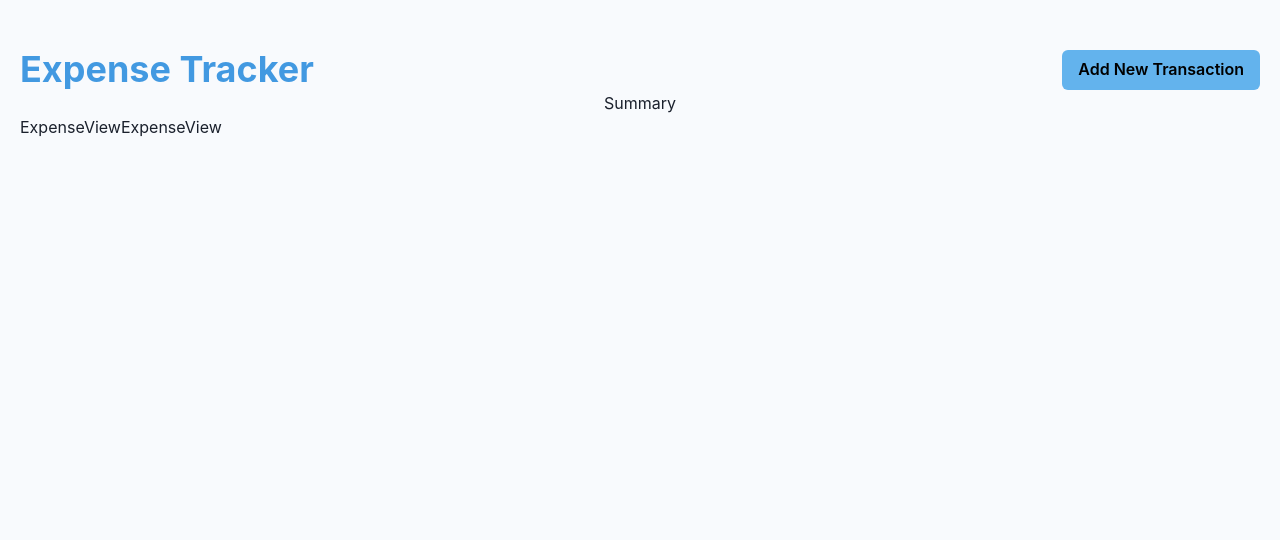
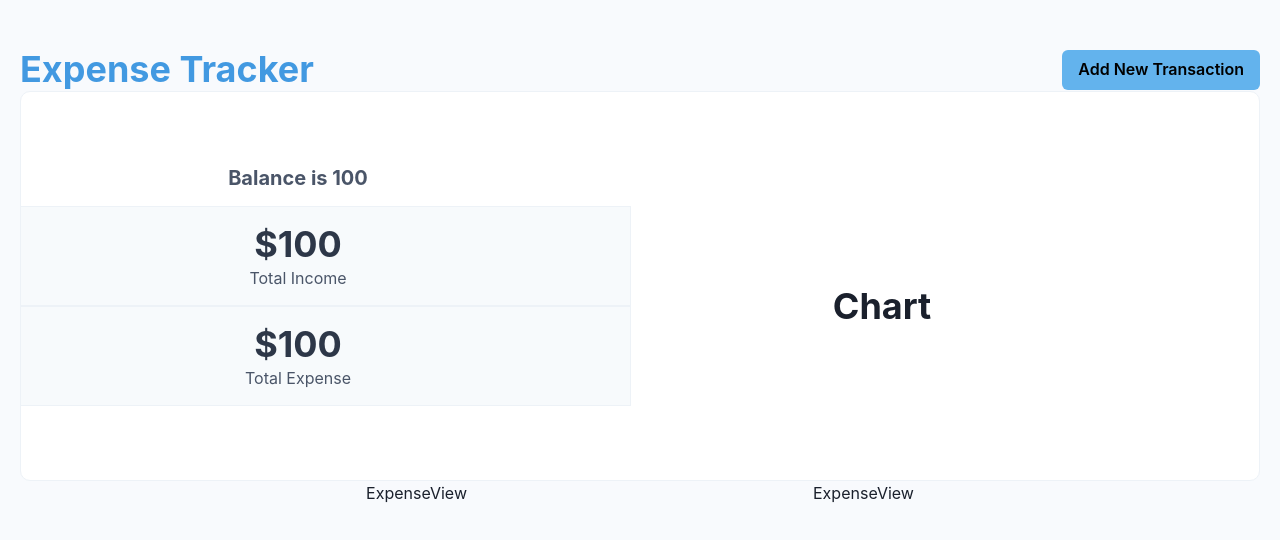
Before and after one commit to ClaytonDewey/react-expense-tracker, a React (Create React App) app: page / in a window 1280 px wide. Shown: the top 540 px of the page. Built offline with nearby package versions, Linux system fonts and the light colour scheme.

Commit message:
Setup Summary component layout

```diff
--- a/src/components/Main.jsx
+++ b/src/components/Main.jsx
@@ -19,7 +19,11 @@
       </Flex>
       <Summary />
 
-      <Flex>
+      <Flex
+        w='full'
+        alignItems={'flex-start'}
+        justifyContent={'space-evenly'}
+        flexDirection={['column', 'column', 'column', 'row', 'row']}>
         <ExpenseView />
         <ExpenseView />
       </Flex>
--- a/src/components/Summary.jsx
+++ b/src/components/Summary.jsx
@@ -1,4 +1,72 @@
+import { Box, Flex, Heading, Text } from '@chakra-ui/react';
+
 const Summary = () => {
-  return <h1>Summary</h1>;
+  return (
+    <Box
+      p='6'
+      border={'1px solid'}
+      borderColor={'gray.100'}
+      overflow={'hidden'}
+      borderRadius={'10'}
+      background={'white'}
+      display={'flex'}>
+      <Flex
+        w='full'
+        justifyContent={'center'}
+        alignItems={'center'}
+        flexDirection={['column', 'column', 'column', 'row', 'row']}>
+        <Flex
+          flex={1}
+          w={'full'}
+          flexDirection={'column'}
+          alignItems={'center'}
+          justifyContent={'space-evenly'}
+          ml={'-20'}
+          mr={'2'}>
+          <Heading size={'md'} mb={'4'} color={'gray.600'}>
+            Balance is 100
+          </Heading>
+          <Flex
+            justifyContent={'space-evenly'}
+            alignItems={'center'}
+            bg={'gray.50'}
+            w={'full'}
+            h={'100px'}
+            border={'1px solid'}
+            borderColor={'gray.100'}>
+            <Flex flexDirection={'column'}>
+              <Heading color={'gray.700'}>$100</Heading>
+              <Text color={'gray.600'}>Total Income</Text>
+            </Flex>
+          </Flex>
+          <Flex
+            justifyContent={'space-evenly'}
+            alignItems={'center'}
+            bg={'gray.50'}
+            w={'full'}
+            h={'100px'}
+            border={'1px solid'}
+            borderColor={'gray.100'}>
+            <Flex flexDirection={'column'}>
+              <Heading color={'gray.700'}>$100</Heading>
+              <Text color={'gray.600'}>Total Expense</Text>
+            </Flex>
+          </Flex>
+        </Flex>
+        <Box
+          flex={'1'}
+          mt={'10'}
+          ml={'-90px'}
+          mr={'5'}
+          w={'300px'}
+          h={'300px'}
+          display={'flex'}
+          alignItems={'center'}
+          justifyContent={'center'}>
+          <Heading>Chart</Heading>
+        </Box>
+      </Flex>
+    </Box>
+  );
 };
 export default Summary;
```
